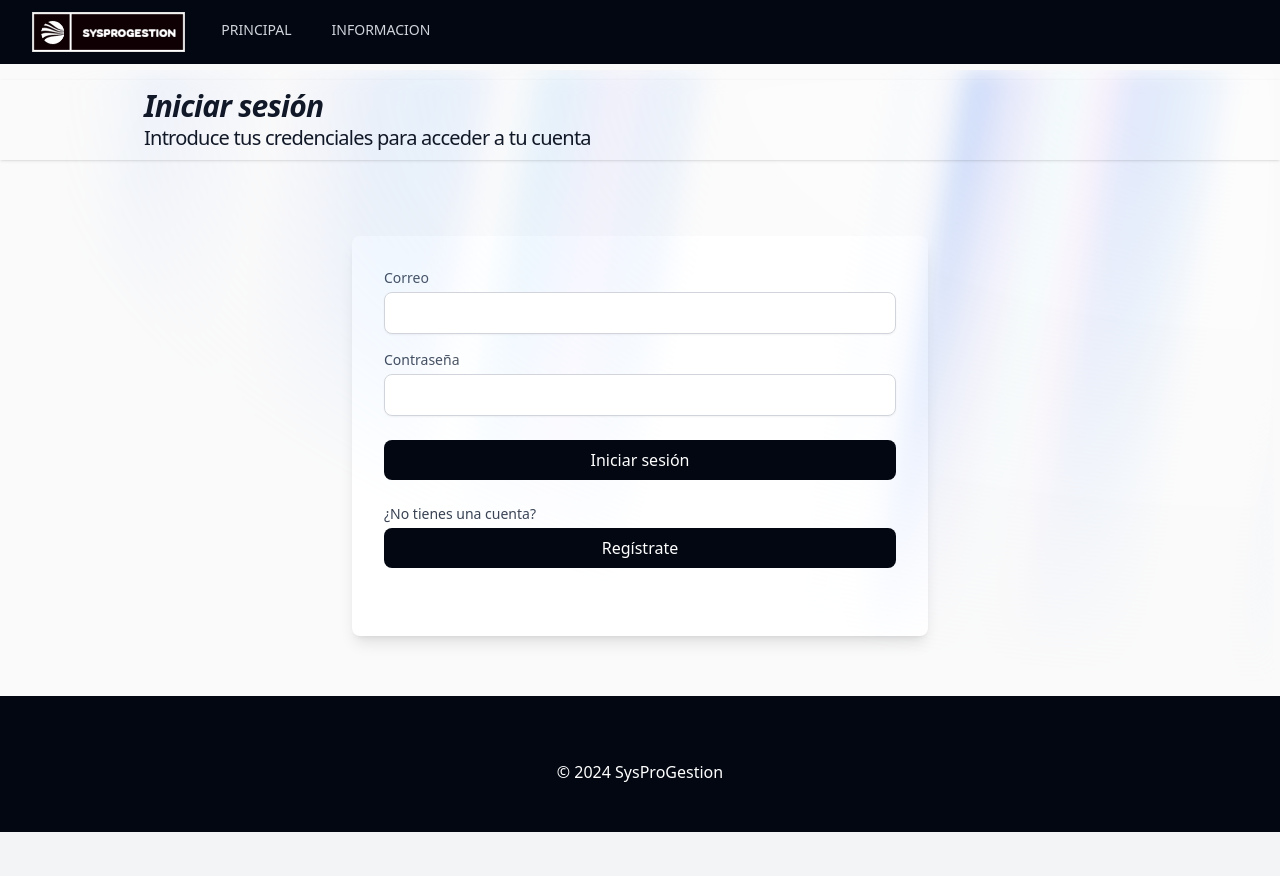
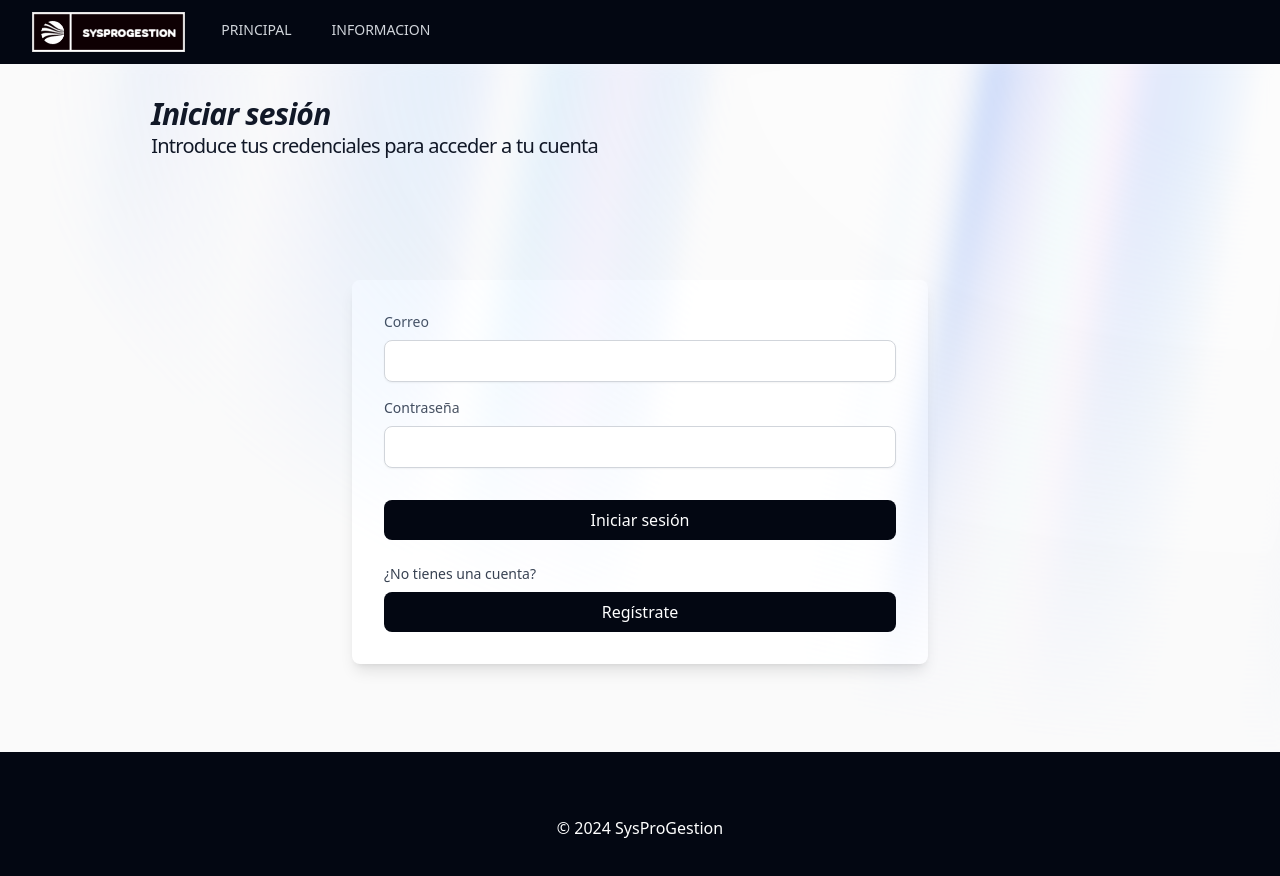
Before and after one commit to Dunel/SysProGestion, a Next.js app: page /login in a window 1280 px wide. Shown: the top 876 px of the page. Before the commit the page ends 832 px from the top, so only its background shows below. Built offline with nearby package versions, Linux system fonts and the light colour scheme.

Commit message:
login and bienvenida pages ready

```diff
--- a/src/app/layout.tsx
+++ b/src/app/layout.tsx
@@ -22,16 +22,21 @@ export default function RootLayout({
 }>) {
   return (
     <html lang="en">
-      <body className={"bg-gray-100"}>
+      <body className="bg-gray-100">
+
         <SessionAuthProvider>
           <NavBar />
-          {/* <section className="m-1"> */}
+
+
         <AuroraBackground>
             {children}
         </AuroraBackground>
-         {/* </section> */}
+
+
         </SessionAuthProvider>
         <Footer />
+
+
       </body>
     </html>
   );
--- a/src/app/login/page.tsx
+++ b/src/app/login/page.tsx
@@ -7,9 +7,7 @@ export default function Home() {
   return (
     <>
       <Header title={"Iniciar sesión"} subtitle={"Introduce tus credenciales para acceder a tu cuenta"} />
-
         <Login />
-
     </>
   );
 }
--- a/src/components/Footer.tsx
+++ b/src/components/Footer.tsx
@@ -1,8 +1,9 @@
 export default function Footer() {
   return (
-      <footer className="bg-gray-950 py-12 w-full">
+    <footer className="bg-gray-950 py-12 w-full mt-auto">
       <div className="container mx-auto px-4">
         <div className="text-center mt-2">
+          {/* Puedes agregar contenido adicional aquí si es necesario */}
         </div>
         <p className="text-white text-center mt-4">
           © {new Date().getFullYear()} SysProGestion
--- a/src/components/Header.tsx
+++ b/src/components/Header.tsx
@@ -1,25 +1,3 @@
-// import { ReactNode } from "react";
-
-
-//   export default function Header({ title, subtitle }: { title: ReactNode, subtitle: ReactNode }) {
-
-//   return (
-//     <header className="shadow w-[100vw] sticky top-0">
-//       <div className="mx-auto px-2 py-2 sm:px-6 lg:px-20 ml-[5%]">
-//         <h1 className="text-3xl font-bold tracking-tight text-gray-900 text-justify">
-//           <i>{title}</i>
-//         <div>
-//           <p className="text-justify text-xl font-normal" >
-//             {subtitle}
-//           </p>
-//         </div>
-//         </h1>
-//       </div>
-//     </header>
-//   );
-// }
-
-
 import { ReactNode, useEffect, useState } from "react";
 
 export default function Header({ title, subtitle }: { title: ReactNode, subtitle: ReactNode }) {
@@ -30,7 +8,7 @@ export default function Header({ title, subtitle }: { title: ReactNode, subtitle
       const header = document.getElementById('sticky-header');
       const sticky = header?.offsetTop || 0;
 
-      if (window.pageYOffset > sticky) {
+      if (window.scrollY >= sticky) {
         setIsSticky(true);
       } else {
         setIsSticky(false);
@@ -47,8 +25,8 @@ export default function Header({ title, subtitle }: { title: ReactNode, subtitle
   return (
     <header
       id="sticky-header"
-      className={`shadow w-[100vw] sticky top-0 transition-all duration-300 ${
-        isSticky ? 'scale-80 origin-top' : ''
+      className={`p-2 w-full sticky top-0 transition-all duration-300 ${
+        isSticky ? ' shadow scale-80 origin-top bg-white h-auto p-1' : ''
       }`}
     >
       <div className={`mx-auto px-2 py-2 sm:px-6 lg:px-20 ml-[5%] transition-all duration-300 ${
--- a/src/components/Title-h1.jsx
+++ b/src/components/Title-h1.jsx
@@ -24,7 +24,7 @@ export default function TitleH1({ title }) {
   }, []);
 
   useEffect(() => {
-    setTopPosition(isMobile ? '-10%' : '50%'); // Actualiza topPosition según el estado isMobile
+    setTopPosition(isMobile ? '0%' : '50%'); // Actualiza topPosition según el estado isMobile
   }, [isMobile]);
 
   return (
--- a/src/components/login/Login.tsx
+++ b/src/components/login/Login.tsx
@@ -1,3 +1,4 @@
+
 import { signIn } from "next-auth/react";
 import { useRouter } from "next/navigation";
 import { useState } from "react";
@@ -25,12 +26,12 @@ export default function Login() {
     router.push("/checking");
   };
   return (
-    <div className="min-h-[65vh] w-full flex items-center justify-center">
-      <div className="bg-white p-8 rounded-lg shadow-lg w-auto h-auto m-4 min-w-[45vw] min-h-[50vh]">
+    <div className="min-h-[70vh] w-full flex items-center justify-center">
+      <div className="bg-white p-8 rounded-lg shadow-lg m-4 min-w-[45vw] h-auto">
         <div className="mb-4">
           <label
             htmlFor="username"
-            className="block text-sm font-medium text-gray-700 mb-1"
+            className="block text-sm font-medium text-gray-700 mb-2"
           >
             Correo
           </label>
@@ -43,10 +44,10 @@ export default function Login() {
             required
           />
         </div>
-        <div className="mb-6">
+        <div className="mb-8">
           <label
             htmlFor="password"
-            className="block text-sm font-medium text-gray-700 mb-1"
+            className="block text-sm font-medium text-gray-700 mb-2"
           >
             Contraseña
           </label>
@@ -70,7 +71,7 @@ export default function Login() {
         <br/>
 
 
-        <label className="block text-sm font-medium text-gray-700 mb-1"
+        <label className="block text-sm font-medium text-gray-700 mb-2"
         >¿No tienes una cuenta?
         </label>
           <button className="relative z-50 w-full bg-gray-950 text-white py-2 px-4 rounded-lg hover:bg-gray-800 focus:outline-none focus:ring-2 focus:ring-blue-500">
--- a/src/components/ui/aurora-background.tsx
+++ b/src/components/ui/aurora-background.tsx
@@ -17,7 +17,7 @@ export const AuroraBackground = ({
     <main>
       <div
         className={cn(
-          "space-y-4 relative flex flex-col  h-full items-center justify-center bg-zinc-50 dark:bg-zinc-900  text-slate-950 transition-bg",
+          "space-y-4 relative flex flex-col h-full items-center justify-center bg-zinc-50 dark:bg-zinc-900  text-slate-950 transition-bg",
           className
         )}
         {...props}
@@ -26,7 +26,8 @@ export const AuroraBackground = ({
           <div
             //   I'm sorry but this is what peak developer performance looks like // trigger warning
             className={cn(
-              `bg-center z-0
+              ` bg-center z-0
+              flex-grow
             [--white-gradient:repeating-linear-gradient(100deg,var(--white)_0%,var(--white)_7%,var(--transparent)_10%,var(--transparent)_12%,var(--white)_16%)]
             [--dark-gradient:repeating-linear-gradient(100deg,var(--black)_0%,var(--black)_7%,var(--transparent)_10%,var(--transparent)_12%,var(--black)_16%)]
             [--aurora:repeating-linear-gradient(100deg,var(--blue-500)_10%,var(--indigo-300)_15%,var(--blue-300)_20%,var(--violet-200)_25%,var(--blue-400)_30%)]
@@ -41,7 +42,7 @@ export const AuroraBackground = ({
             after:animate-aurora after:[background-attachment:fixed] after:mix-blend-difference
             pointer-events-none
             absolute -inset-[10px] opacity-50 will-change-transform
-            m-4`,
+            `,
 
               showRadialGradient &&
                 `[mask-image:radial-gradient(ellipse_at_100%_0%,black_10%,var(--transparent)_70%)]`
```
Also changed, not shown: src/app/globals.css (line endings or trailing spaces). Lines whose indentation alone changed are shown as unchanged.
